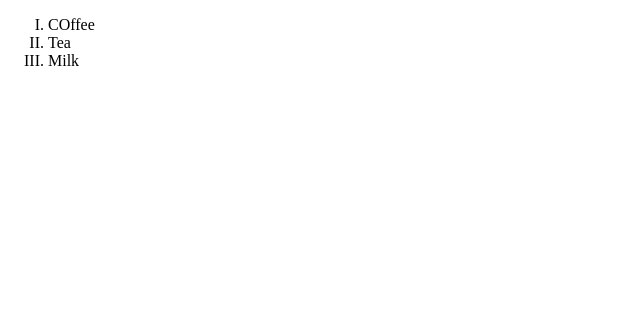
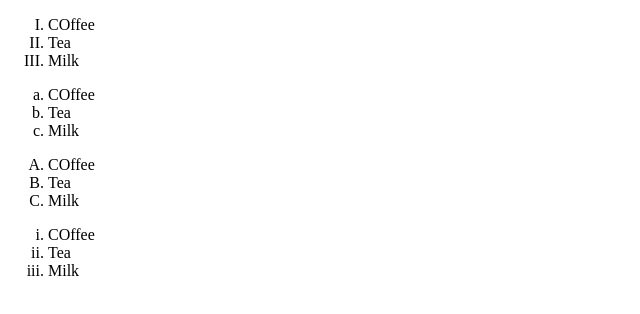
Before and after one commit to imran-sahim/first-test-project, a plain HTML site: page 15-5/order-list.html in a window 1280 px wide. Shown: the whole page, without its empty margins (0-640 px from the left). Drawn offline with Linux system fonts and the light colour scheme.

Commit message:
order-list

```diff
--- a/15-5/order-list.html
+++ b/15-5/order-list.html
@@ -8,11 +8,30 @@
     <link rel="icon" type="icon.png" href="../images/icon.png">
 </head>
 <body>
-  <ol type="I">
+    <ol type="I">
+      <li>COffee</li>
+      <li>Tea</li>
+      <li>Milk</li>
+    </ol>
+
+  <ol type="a">
     <li>COffee</li>
     <li>Tea</li>
     <li>Milk</li>
   </ol>
 
+  <ol type="A">
+    <li>COffee</li>
+    <li>Tea</li>
+    <li>Milk</li>
+  </ol>
+
+  <ol type="i">
+    <li>COffee</li>
+    <li>Tea</li>
+    <li>Milk</li>
+  </ol>
+
+
 </body>
 </html>
```
Also changed, not shown: 15-5/nested-list.html (deleted, +0 -27 lines), images/icon.png (added).
